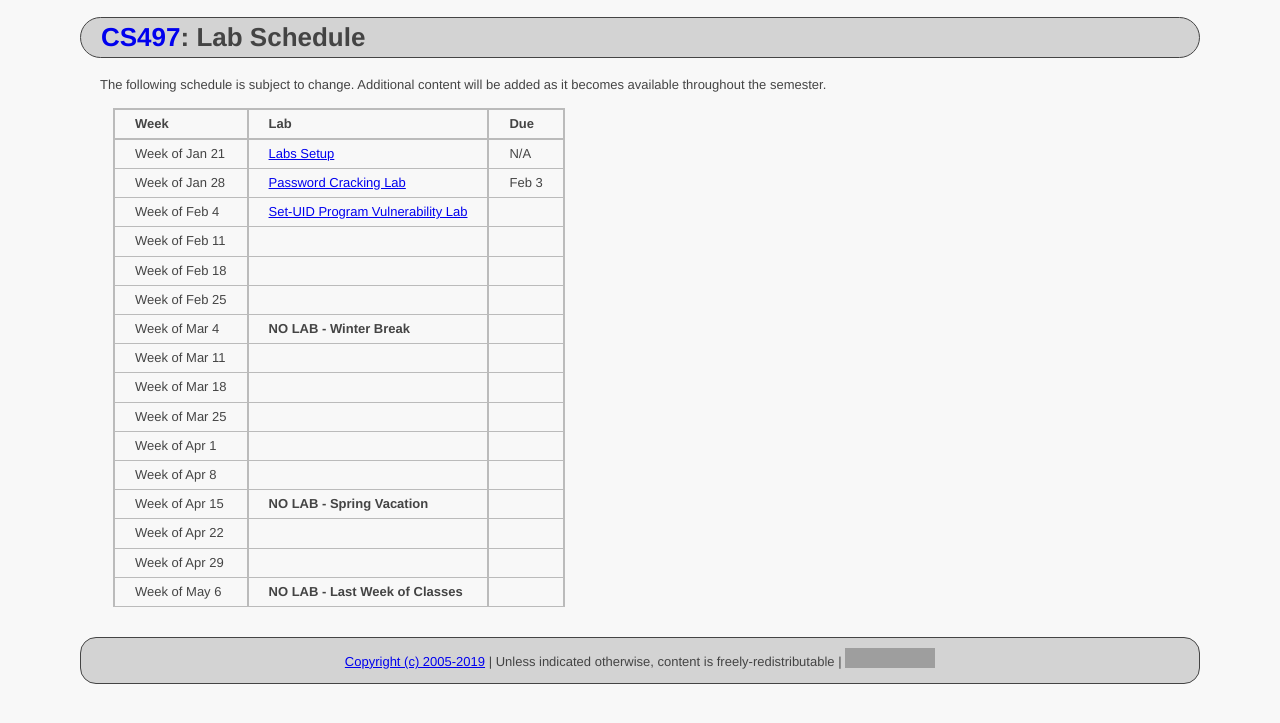
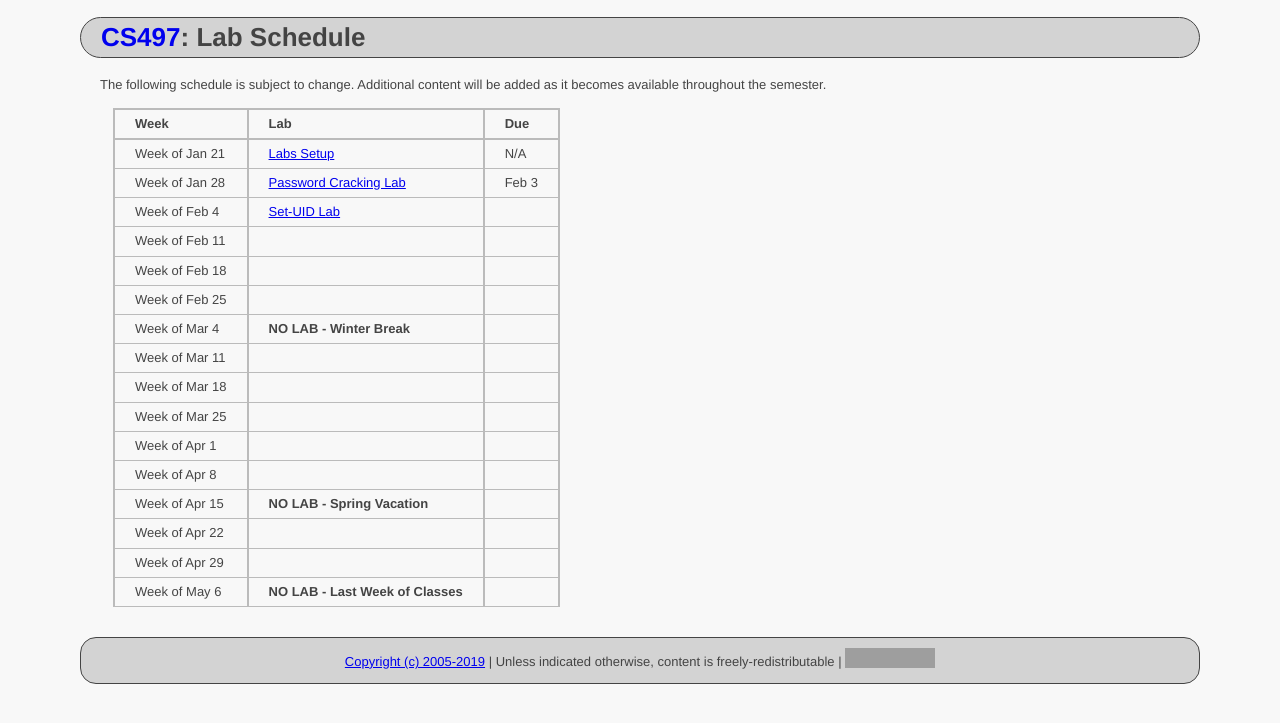
Before and after one commit to ycpcs/cs497-spring2019, a Jekyll site: the page built from labs/index.md, in a window 1280 px wide. Shown: the top 723 px of the page. Built offline with Jekyll 4.4.1, drawn with Linux system fonts in a browser that asks for light colours; grey boxes are pictures that could not be loaded.

Commit message:
Update index.md

```diff
--- a/labs/index.md
+++ b/labs/index.md
@@ -10,9 +10,9 @@ Additional content will be added as it becomes available throughout the semester
 
 **Week**       | **Lab**                                                                |  **Due**
 :--------------|:-----------------------------------------------------------------------|:--------------------------
-Week of Jan 21 |  [Labs Setup](lab01.html)                                               | N/A
+Week of Jan 21 |  [Labs Setup](lab01.html)                                              | N/A
 Week of Jan 28 |  [Password Cracking Lab](lab02.html)                                   | Feb 3
-Week of Feb 4  |  [Set-UID Program Vulnerability Lab](Environment_Variable_and_SetUID.pdf)|
+Week of Feb 4  |  [Set-UID Lab](lab03.html)                                             |
 Week of Feb 11 |  |
 Week of Feb 18 |  |
 Week of Feb 25 |  |
```
